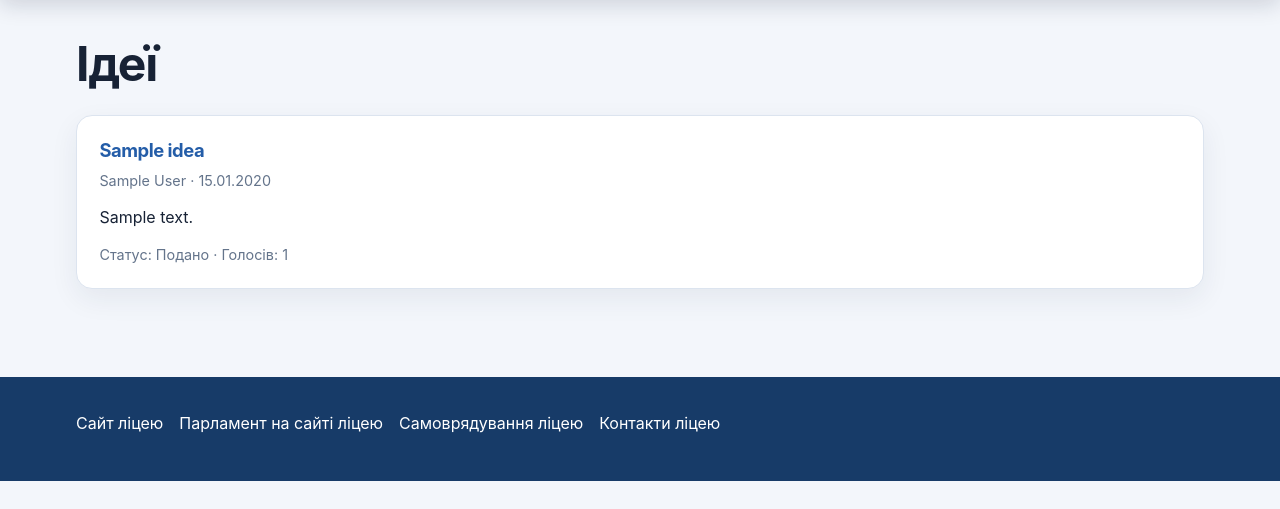
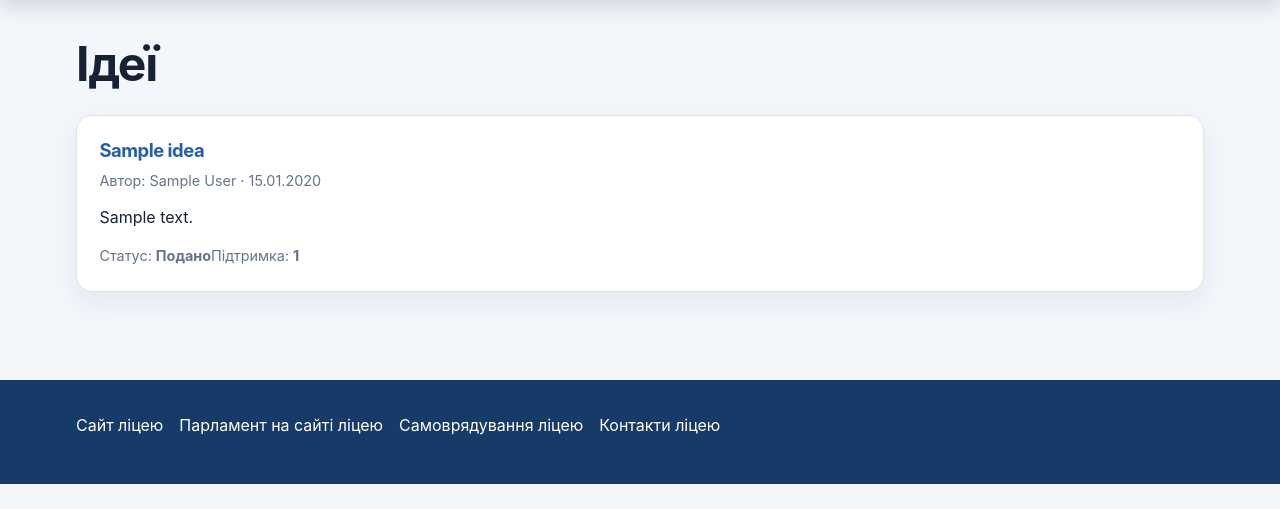
Before and after one commit to ballzdb/parlament-online, a Django app: page /ideas/ in a window 1280 px wide. Shown: the part 64-573 px from the top of the page. Run offline with Django 5.2, Linux system fonts and the light colour scheme; data comes from the database, SQL or seed files in the repository; tables that the repository leaves empty hold one stand-in row (values such as "Sample post").

Commit message:
Polish ideas list readability and summaries

```diff
--- a/templates/ideas/list.html
+++ b/templates/ideas/list.html
@@ -1,6 +1,6 @@
 {% extends 'base.html' %}
 
-{% block title %}Ідеї{% endblock %}
+{% block title %}Ідеї<style>\n.idea-summary{display:flex;flex-wrap:wrap;gap:.55rem 1.2rem;padding-top:.75rem;border-top:1px solid var(--border)}\n.record-card h3 a{color:var(--text)}\n.record-card h3 a:hover{color:var(--accent)}\n</style>\n{% endblock %}
 
 {% block content %}
   <div class="page-heading">
@@ -13,9 +13,9 @@
   {% for idea in ideas %}
     <article class="card record-card">
       <h3><a href="{% url 'ideas:detail' idea.pk %}">{{ idea.title }}</a></h3>
-      <div class="meta">{{ idea.author.display_name|default:idea.author.email }} · {{ idea.created_at|date:'d.m.Y' }}</div>
-      <p>{{ idea.body }}</p>
-      <div class="meta">Статус: {{ idea.get_status_display }} · Голосів: {{ idea.vote_count }}</div>
+      <div class="meta">Автор: {{ idea.author.display_name|default:idea.author.email }} · {{ idea.created_at|date:'d.m.Y' }}</div>
+      <p>{{ idea.body|truncatewords:55 }}</p>
+      <div class="idea-summary"><span class="meta">Статус: <strong>{{ idea.get_status_display }}</strong></span><span class="meta">Підтримка: <strong>{{ idea.vote_count }}</strong></span></div>
     </article>
   {% empty %}
     <div class="empty-state">Ідей ще немає.</div>
```
